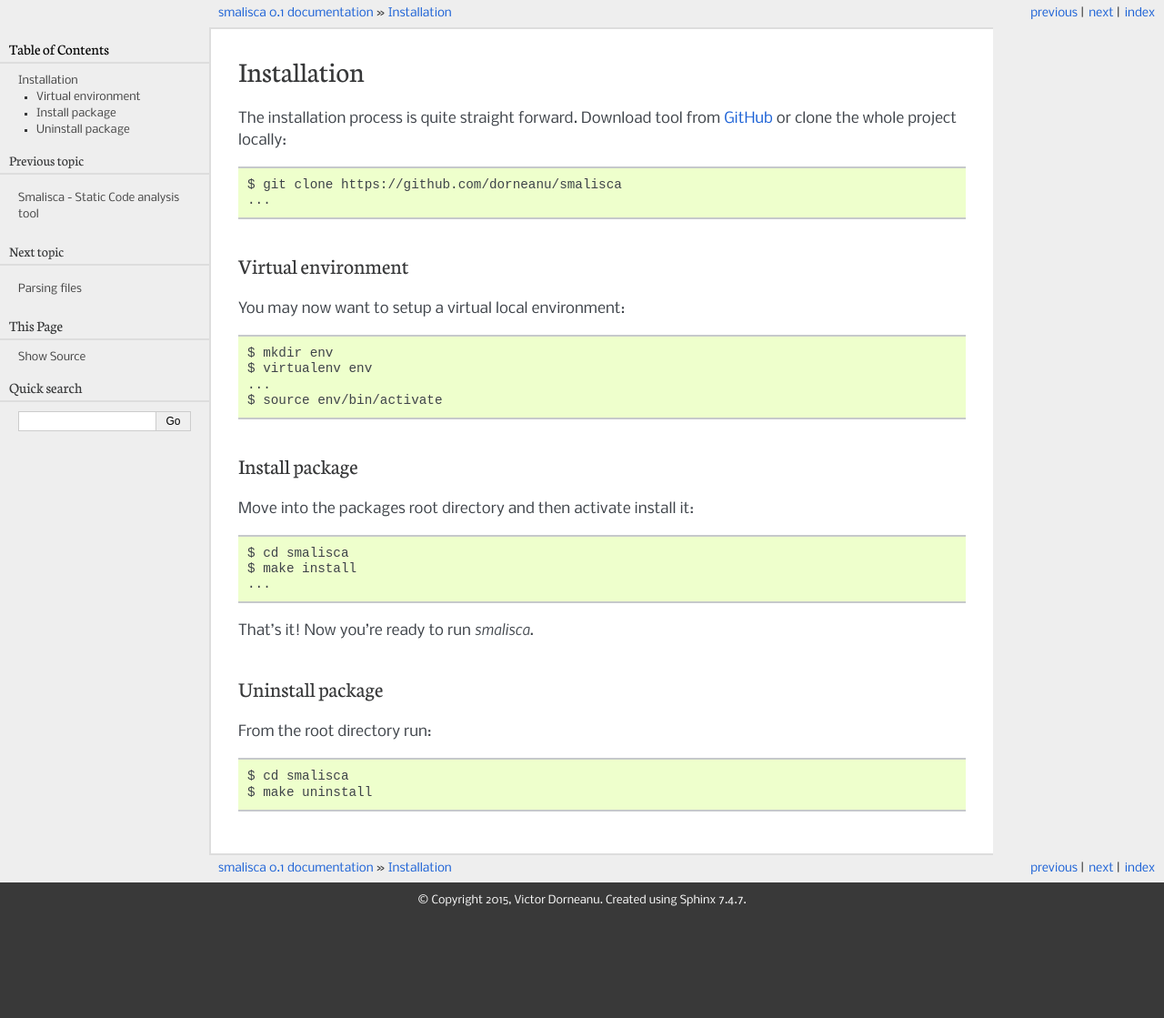
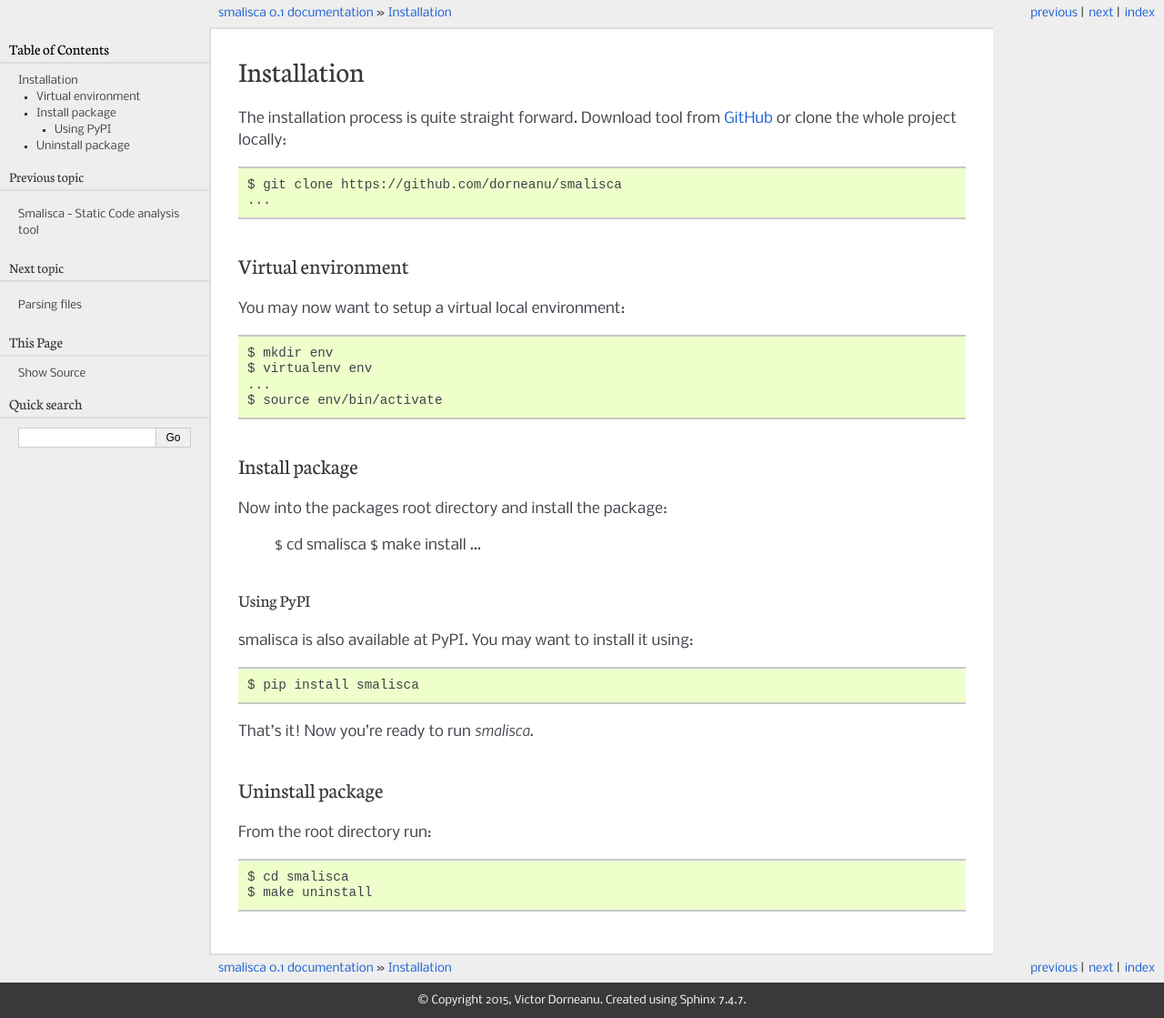
Before and after one commit to dorneanu/smalisca-doc, a Sphinx documentation site: the page built from docs/source/installation.rst, in a window 1280 px wide. Shown: the whole page at 91% size. Built offline with Sphinx 7.4.7, drawn with Linux system fonts in a browser that asks for light colours; before the commit the page ends 1009 px from its top, so only the background shows below that.

Commit message:
Fixes dorneanu/smalisca#2

```diff
--- a/docs/source/installation.rst
+++ b/docs/source/installation.rst
@@ -23,11 +23,18 @@
 Install package
 ===============
 
-Move into the packages root directory and then activate install it::
+Now into the packages root directory and install the package:
 
     $ cd smalisca
     $ make install
     ...
+
+Using PyPI
+----------
+smalisca is also available at PyPI. You may want to install it using::
+
+    $ pip install smalisca
+
 
 That's it! Now you're ready to run *smalisca*.
 
```
